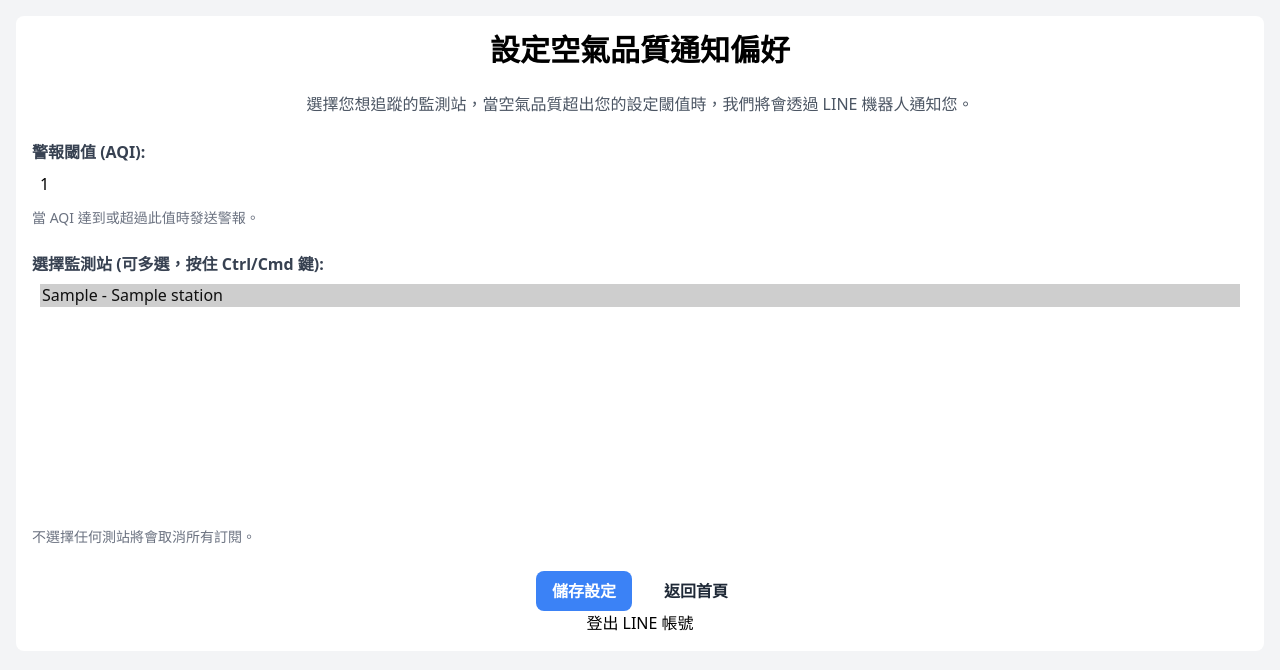
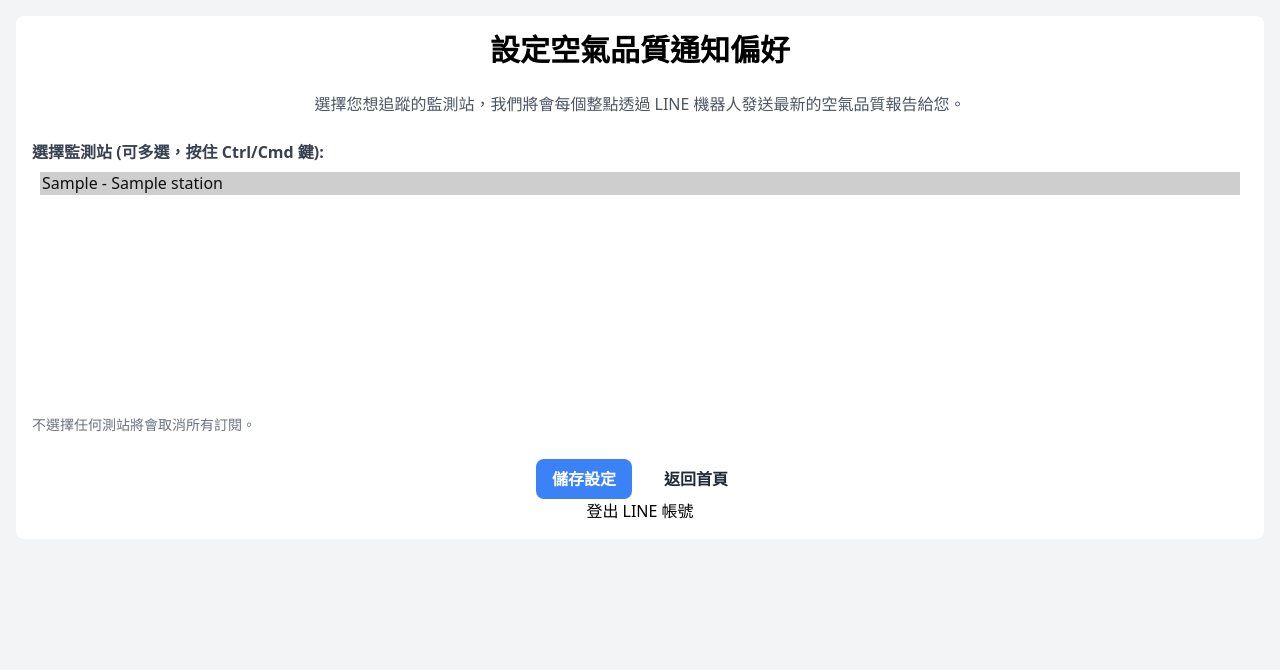
Before and after one commit to ab000641/air_quality_monitor, a Flask app: page /preferences in a window 1280 px wide. Shown: the top 670 px of the page. Run offline with Flask 3, Linux system fonts and the light colour scheme; the visitor is signed in with stand-in values (Sample User, id 1); tables that the repository leaves empty hold one stand-in row (values such as "Sample post").

Commit message:
feat: change logic from threshold alerts to hourly updates, update description text, and remove threshold input field

```diff
--- a/templates/preferences.html
+++ b/templates/preferences.html
@@ -23,19 +23,8 @@
         {% endwith %}
 
         <p class="text-center text-gray-600 mb-6">
-            選擇您想追蹤的監測站，當空氣品質超出您的設定閾值時，我們將會透過 LINE 機器人通知您。
+            選擇您想追蹤的監測站，我們將會每個整點透過 LINE 機器人發送最新的空氣品質報告給您。
         </p>
-
-        <form action="{{ url_for('preferences') }}" method="POST">
-            <div class="mb-6">
-                <label for="threshold" class="block text-gray-700 font-semibold mb-2">
-                    警報閾值 (AQI):
-                </label>
-                <input type="number" id="threshold" name="threshold"
-                       value="{{ default_threshold }}" min="0" required
-                       class="w-full p-2 border border-gray-300 rounded-lg focus:outline-none focus:ring-2 focus:ring-blue-500">
-                <p class="text-sm text-gray-500 mt-1">當 AQI 達到或超過此值時發送警報。</p>
-            </div>
 
         <div class="mb-6">
             <label for="stations" class="block text-gray-700 font-semibold mb-2">
@@ -60,7 +49,6 @@
                 返回首頁
             </a>
         </div>
-        </form>
 
         <div class="text-center mt-6">
              <a href="{{ url_for('logout') }}" class="text-red-500 hover:text-red-700 font-medium">登出 LINE 帳號</a>
```
Lines whose indentation alone changed are shown as unchanged.
